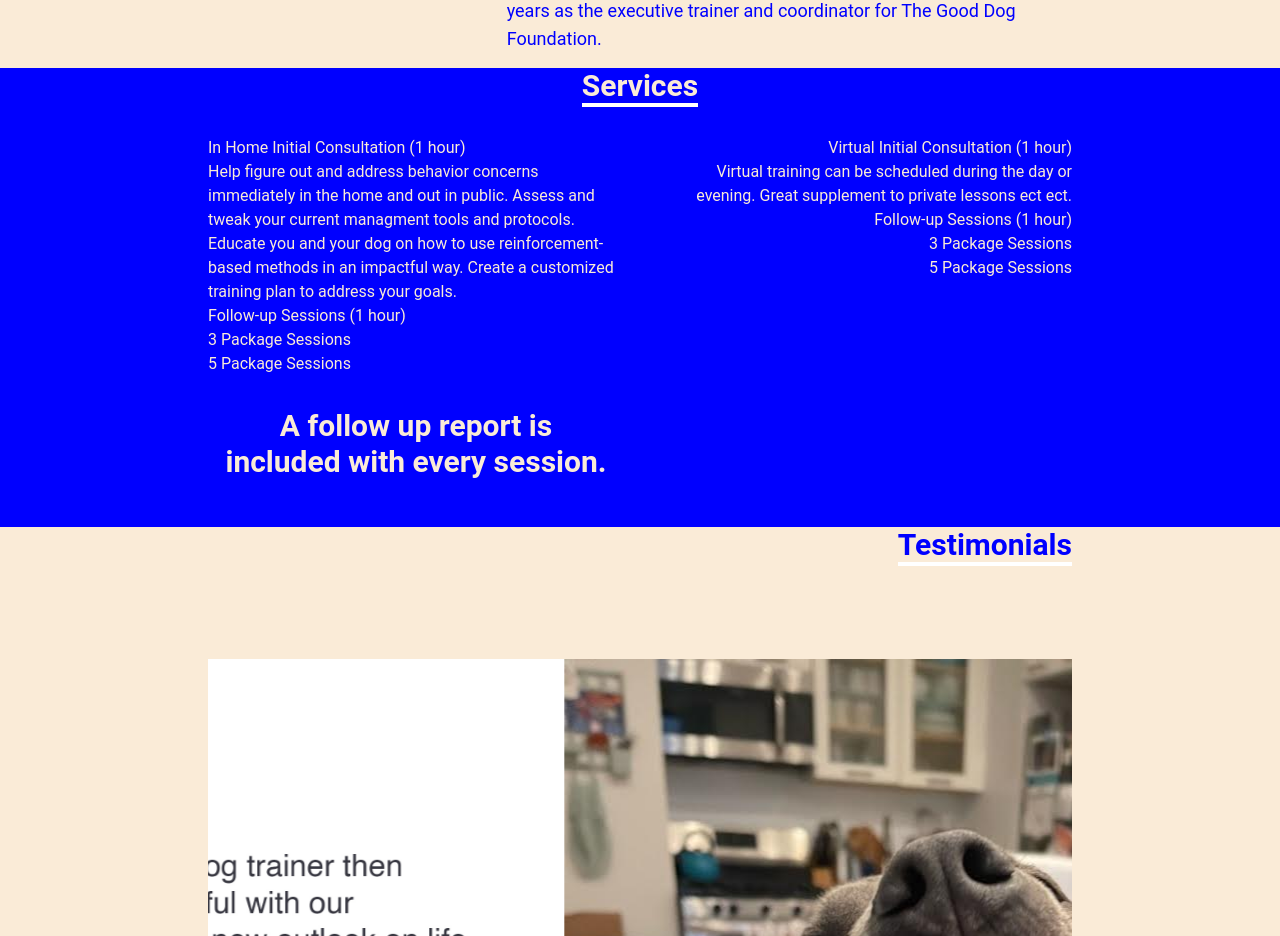
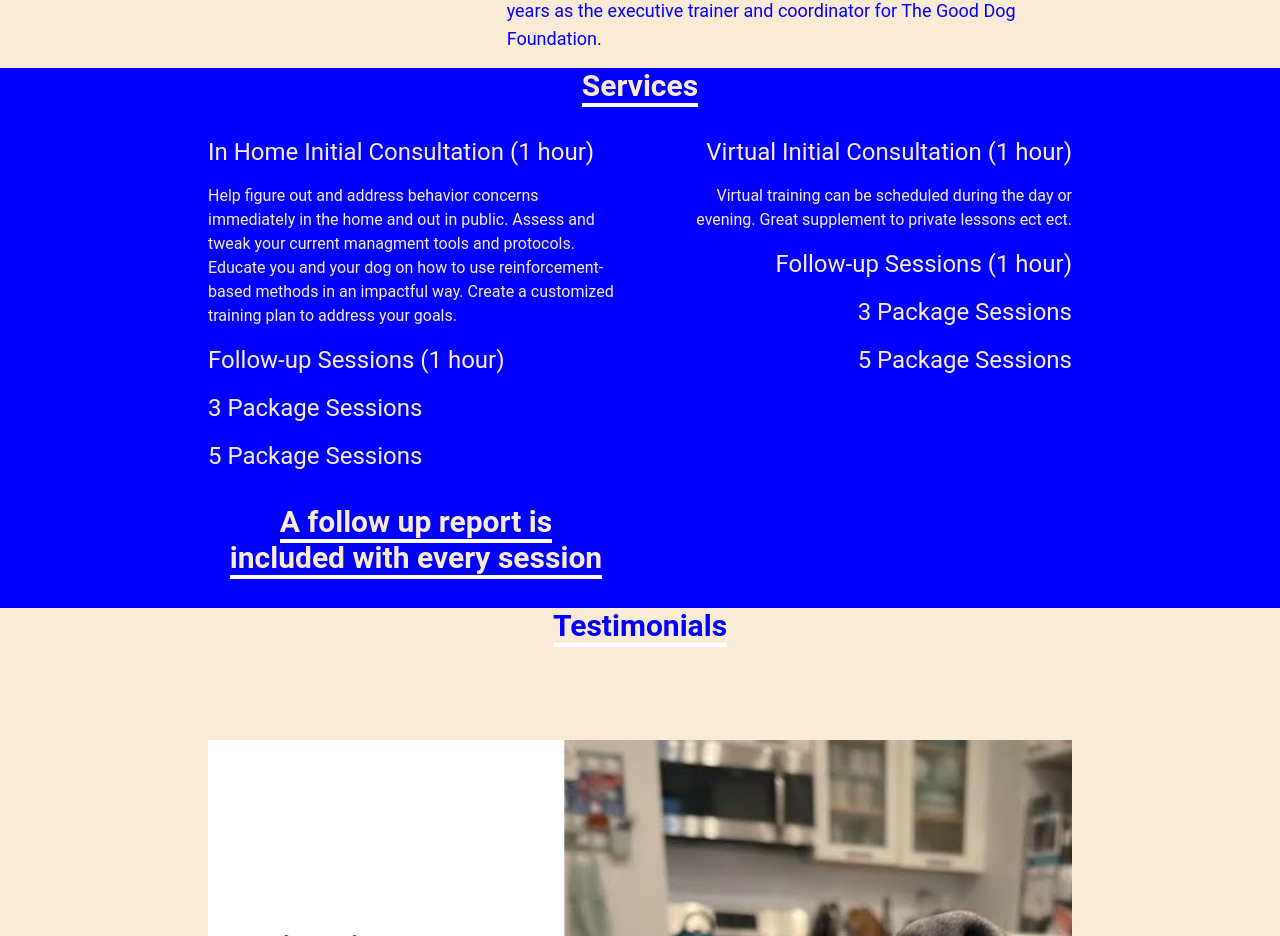
Before and after one commit to Kateattardo/Claire-Cario, a React (Create React App) app: page / in a window 1280 px wide. Shown: the part 1459-2395 px from the top of the page. Built offline with nearby package versions, Linux system fonts and the light colour scheme.

Commit message:
services updated

```diff
--- a/src/components/Services.jsx
+++ b/src/components/Services.jsx
@@ -14,33 +14,38 @@ const Services = () => {
         <div className="max-w-4xl mx-auto px-4 w-full grid md:grid-cols-2 gap-8">
           {/* In Home Rates Column */}
           <div className="text-center sm:text-left">
-            <h1>In Home Initial Consultation (1 hour)</h1>
-            <h2>
+            <h1 className="text-2xl pb-4">
+              In Home Initial Consultation (1 hour)
+            </h1>
+            <h2 className="text-l pb-4">
               Help figure out and address behavior concerns immediately in the
               home and out in public. Assess and tweak your current managment
               tools and protocols. Educate you and your dog on how to use
               reinforcement-based methods in an impactful way. Create a
               customized training plan to address your goals.
             </h2>
-            <h1>Follow-up Sessions (1 hour)</h1>
-            <h1>3 Package Sessions</h1>
-            <h1>5 Package Sessions</h1>
+            <h1 className="text-2xl pb-4">Follow-up Sessions (1 hour)</h1>
+            <h1 className="text-2xl pb-4">3 Package Sessions</h1>
+            <h1 className="text-2xl">5 Package Sessions</h1>
           </div>
 
           {/* Virtual Rates Column */}
           <div className="text-center sm:text-right">
-            <h1>Virtual Initial Consultation (1 hour)</h1>
-            <h2>
+            <h1 className="text-2xl pb-4">
+              Virtual Initial Consultation (1 hour)
+            </h1>
+            <h2 className="text-l pb-4">
               Virtual training can be scheduled during the day or evening. Great
               supplement to private lessons ect ect.
             </h2>
-            <h1>Follow-up Sessions (1 hour)</h1>
-            <h1>3 Package Sessions</h1>
-            <h1>5 Package Sessions</h1>
+            <h1 className="text-2xl pb-4">Follow-up Sessions (1 hour)</h1>
+            <h1 className="text-2xl pb-4">3 Package Sessions</h1>
+            <h1 className="text-2xl">5 Package Sessions</h1>
           </div>
+
           <div className="max-w-4xl mx-auto px-4 w-full text-center pb-8">
-            <p className="text-2xl sm:text-3xl font-bold">
-              A follow up report is included with every session.
+            <p className="text-2xl sm:text-3xl font-bold inline border-b-4 border-white">
+              A follow up report is included with every session
             </p>
           </div>
         </div>
--- a/src/components/Testimonials.jsx
+++ b/src/components/Testimonials.jsx
@@ -26,7 +26,7 @@ const Testimonials = () => {
       <div className="flex flex-col justify-center items-center w-full">
         {/* <div className="max-w-4xl mx-auto px-4 w-full grid sm:grid-cols-2 gap-8"> */}
         <div className="max-w-4xl mx-auto px-4 w-full grid grid-cols-1 gap-8">
-          <div className="text-center sm:text-right pb-8">
+          <div className="text-center  pb-8">
             <p className="text-2xl sm:text-3xl font-bold inline border-b-4 border-white">
               Testimonials
             </p>
```
